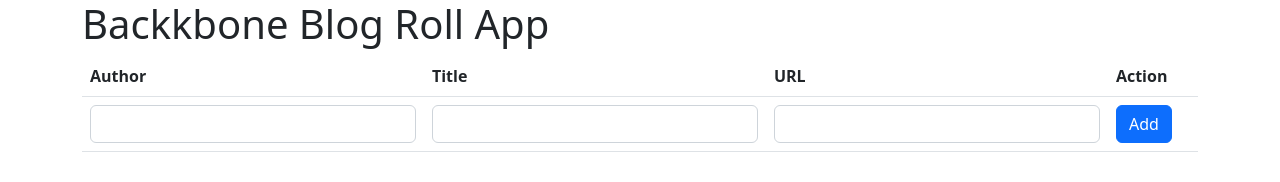
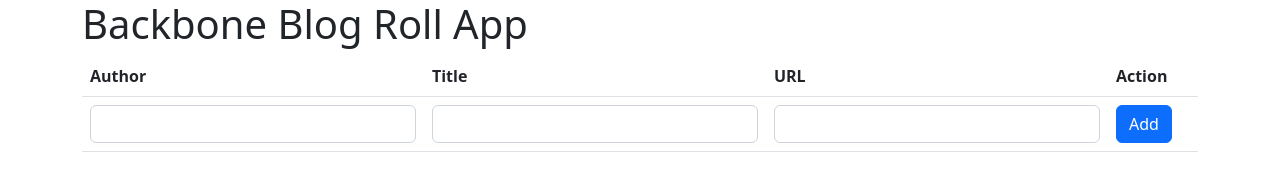
Before and after one commit to xlab0o7/backbone-express-mongodb, a website: page public/index.html in a window 1280 px wide. Drawn offline with Linux system fonts and the light colour scheme; no server answers.

Commit message:
clearing some lines

```diff
--- a/public/index.html
+++ b/public/index.html
@@ -6,13 +6,12 @@
     <meta name="viewport" content="width=device-width, initial-scale=1.0">
     <title>Backkbone Blogroll</title>
     <link rel="stylesheet" href="./modules/bootstrap.css">
-    <!-- <link rel="stylesheet" href="C:\Users\LENOVO\node_modules\bootstrap\dist\css\bootstrap.css"> -->
-    <!-- <link rel="stylesheet" href="C:\Users\LENOVO\OneDrive\Desktop\backbone.css"> -->
+
 </head>
 <body>
     <div class="container">
 
-        <h1>Backkbone Blog Roll App</h1>
+        <h1 >Backbone Blog Roll App</h1>
         <table class="table">
             <thead>
                 <tr>
@@ -63,9 +62,6 @@
     <script src="./modules/jquery.js"></script>
     <script src="./modules/underscore.js"></script>
     <script src="./modules/backbone.js"></script>
-    <!-- <script src="C:\Users\LENOVO\node_modules\jquery\dist\jquery.js"></script>
-    <script src="C:\Users\LENOVO\node_modules\underscore\underscore.js"></script>
-    <script src="C:\Users\LENOVO\node_modules\backbone\backbone.js"></script> -->
     <script src="./js/backbone.js"></script>
 </body>
 </html>
--- a/public/js/backbone.js
+++ b/public/js/backbone.js
@@ -118,8 +118,6 @@ var BlogsView = Backbone.View.extend({
     }
 
 });
-
-//var blogsView = new BlogView();
 var blogsView = new BlogsView();
 
 
```
